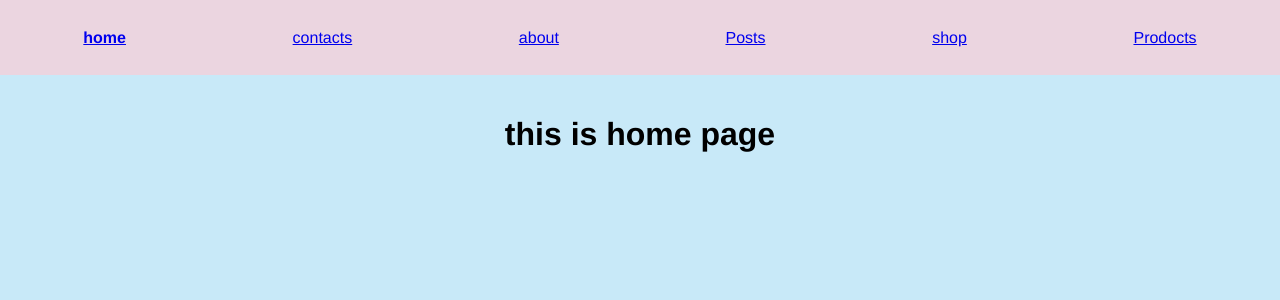
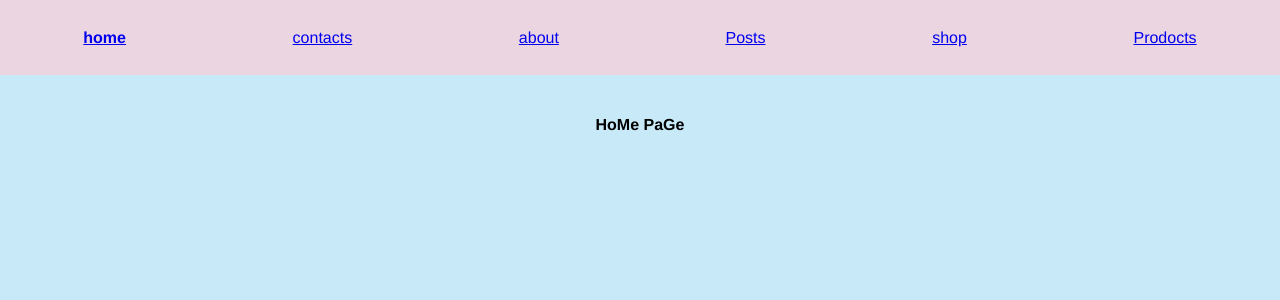
Before and after one commit to soltonbekov-aiymkyz/router-example, a React (Create React App) app: page / in a window 1280 px wide. Shown: the top 300 px of the page. Built offline with nearby package versions, Linux system fonts and the light colour scheme.

Commit message:
delete some messagw in the files

```diff
--- a/src/components/Home/Home.js
+++ b/src/components/Home/Home.js
@@ -2,10 +2,8 @@ import classes from "./Home.module.css"
 const Home =()=> {
     return(
         <div className={classes.Home}>
-            <h1>this is home page</h1></div>
-
-
-
+            <h4>HoMe PaGe</h4>
+        </div>
     )
 }
 export default Home;
```
